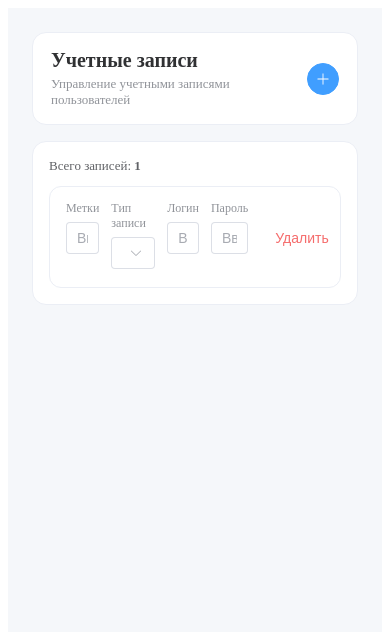
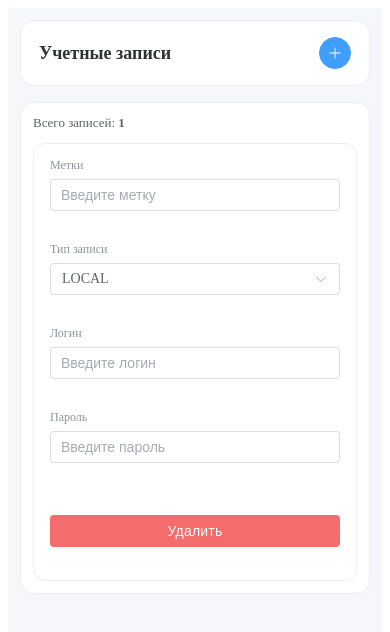
Before and after one commit to when-dev/accounts-form-vue-test, a Vue app: page / in a window 390 px wide. Both pictures are taken after a click on the button 323 px from the left and 78 px from the top of the page. Shown: the top 632 px of the page. Built offline with nearby package versions, Linux system fonts and the light colour scheme; the HTML template or start-up script is replaced by a standard one.

Commit message:
style: made delete button filled and adaptive for mobile

```diff
--- a/src/components/accounts/AccountHeader.vue
+++ b/src/components/accounts/AccountHeader.vue
@@ -54,4 +54,20 @@ const emit = defineEmits<{
   font-size: 13px;
   color: #909399;
 }
+
+@media (max-width: 600px) {
+  .header {
+    gap: 12px;
+  }
+
+  .title {
+    font-size: 18px;
+  }
+
+  .subtitle {
+    display: none;
+  }
+}
+
+
 </style>
--- a/src/components/accounts/AccountRow.vue
+++ b/src/components/accounts/AccountRow.vue
@@ -5,7 +5,7 @@
       <el-input
         v-model="labelsInput"
         placeholder="Введите метку"
-        :valiadate-status="errors.labels ? 'error' : ''"
+        :validate-status="errors.labels ? 'error' : ''"
         @blur="saveLabels"
       />
       <div v-if="errors.labels" class="error">{{ errors.labels }}</div>
@@ -45,7 +45,9 @@
 
     <div class="cell cell--actions">
       <div class="label label--hidden">Действия</div>
-      <el-button type="danger" text @click="emit('remove', account.id)">Удалить</el-button>
+      <el-button class="delete-btn" type="danger" @click="emit('remove', account.id)">
+        Удалить
+      </el-button>
     </div>
   </div>
 </template>
@@ -196,4 +198,70 @@ function handleTypeChange(value: AccountType) {
 .row--login-wide {
   grid-column: span 2;
 }
+
+.delete-btn:hover {
+  background-color: #e45656;
+  color: #ffffff;
+}
+
+
+@media (max-width: 900px) {
+  .row {
+    grid-template-columns: 1.6fr 1fr 1.6fr;
+  }
+
+  .cell--password {
+    grid-column: 1 / -1;
+  }
+
+  .cell--actions {
+    grid-column: 1 / -1;
+    align-items: flex-start;
+    width: 100%;
+  }
+
+  :deep(.delete-btn.el-button.is-text:hover),
+  :deep(.delete-btn.el-button.is-text:focus) {
+    background-color: #e45656 !important;
+    color: #fff !important;
+    opacity: 1 !important;
+  }
+
+  .delete-btn {
+    width: 100%;
+    justify-content: center;
+    padding: 12px 0;
+
+    background-color: #f56c6c;
+    color: white;
+    border: none;
+
+    transition: all 0.2s ease;
+  }
+
+  .delete-btn:active {
+    background-color: #d64545;
+    transform: scale(0.98);
+  }
+}
+
+@media (max-width: 600px) {
+  .row {
+    grid-template-columns: 1fr;
+    align-items: stretch;
+  }
+
+  .cell--actions {
+    align-items: flex-start;
+  }
+
+  .cell--actions :deep(.el-button) {
+    padding-left: 0;
+  }
+
+  .delete-btn {
+    font-weight: 500;
+    letter-spacing: 0.2px;
+  }
+}
 </style>
--- a/src/pages/AccountsPage.vue
+++ b/src/pages/AccountsPage.vue
@@ -65,4 +65,14 @@ function handleUpdate(id: string, patch: Partial<Account>) {
   font-size: 13px;
   color: #606266;
 }
+
+@media (max-width: 600px) {
+  .page {
+    padding: 12px;
+  }
+
+  .content {
+    padding: 12px;
+  }
+}
 </style>
```
